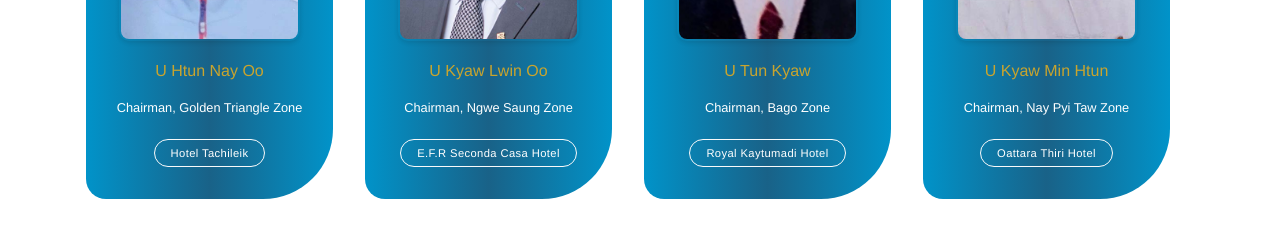
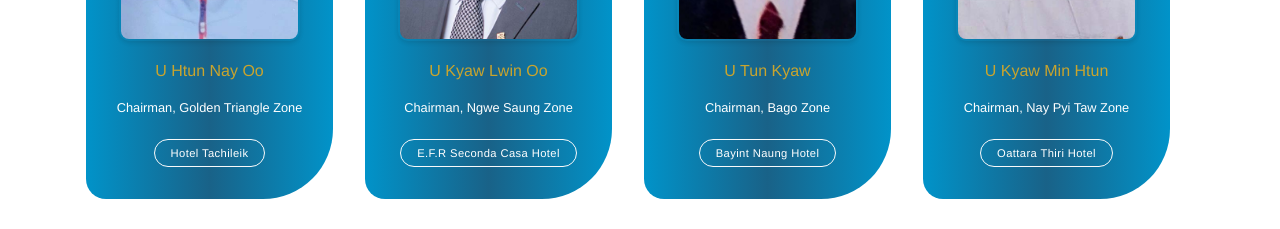
Before and after one commit to WaiLinnHtetAung/myanmar-hotelier, a Vue app: page /cec-members in a window 1280 px wide. Shown: the part 3720-3949 px from the top of the page. Built offline with nearby package versions, Linux system fonts and the light colour scheme; no server answers.

Commit message:
cec memeber's hotel name change

```diff
--- a/src/views/CECmembers.vue
+++ b/src/views/CECmembers.vue
@@ -418,9 +418,7 @@
               />
               <h3 class="title-sm">U Tun Kyaw</h3>
               <p class="text">Chairman, Bago Zone</p>
-              <a href="#" class="btn btn-outline-light"
-                >Royal Kaytumadi Hotel</a
-              >
+              <a href="#" class="btn btn-outline-light">Bayint Naung Hotel</a>
             </div>
           </div>
         </div>
```
